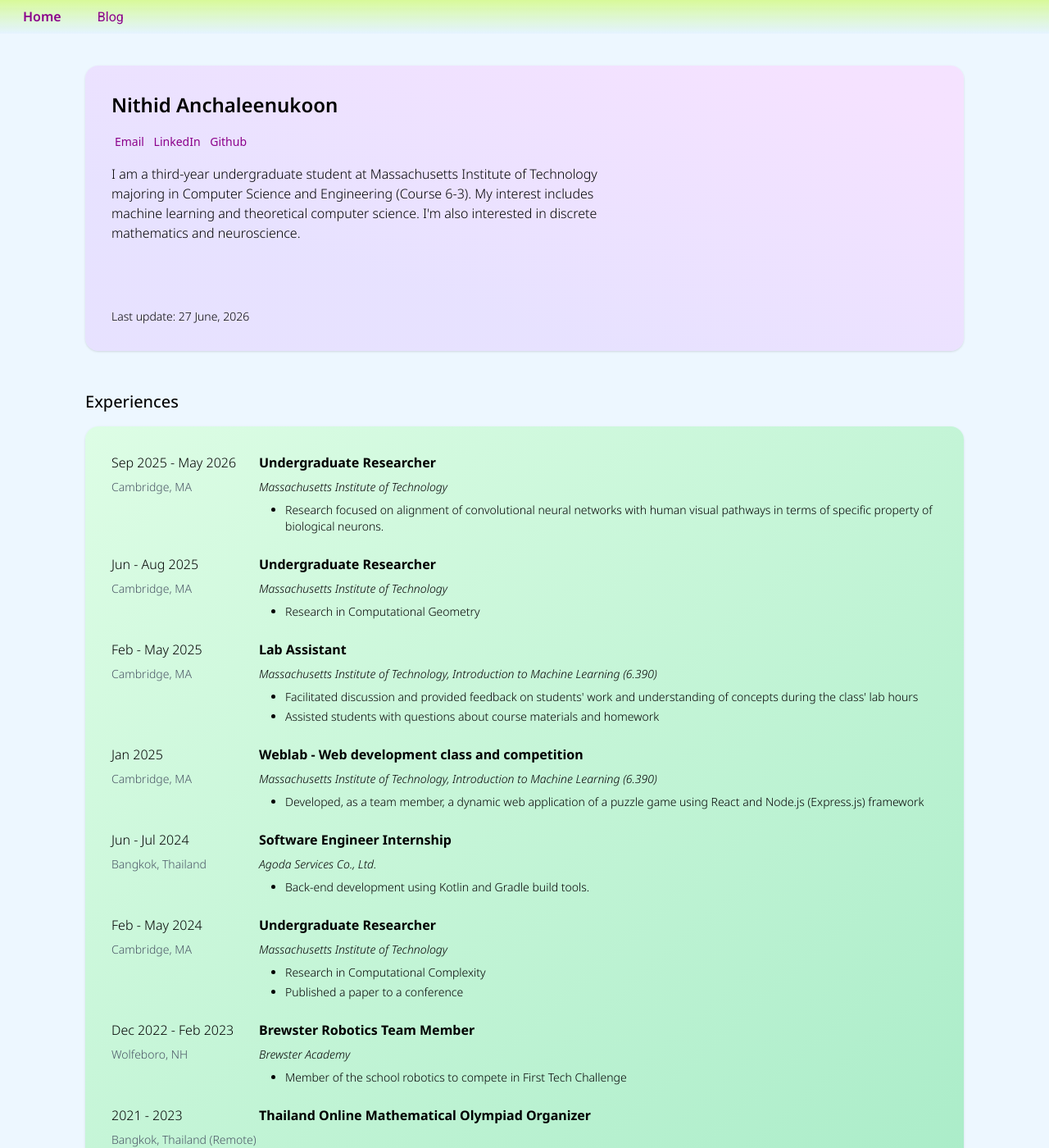
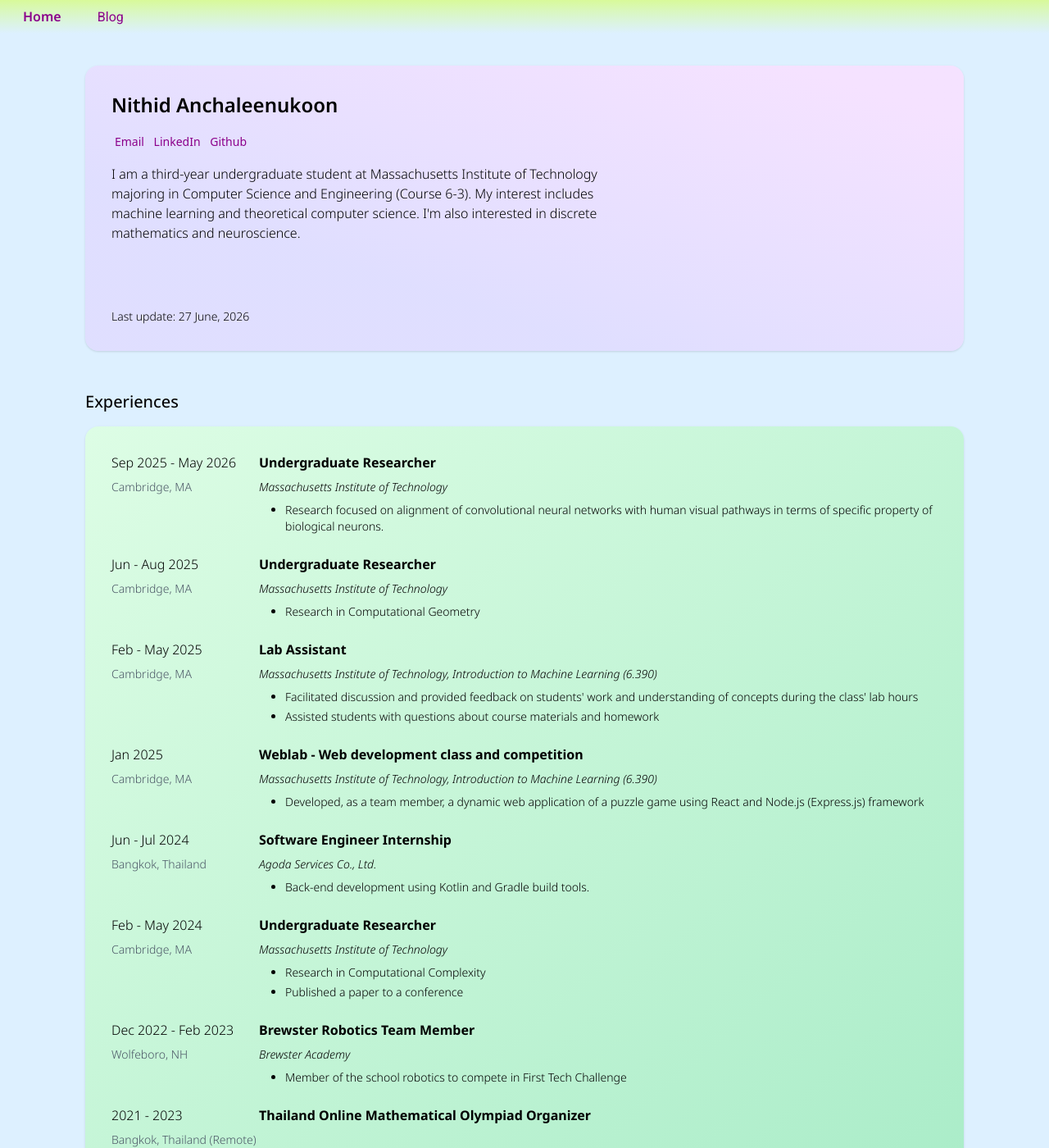
Before and after one commit to psi241/psi241.github.io, a Jekyll site: the page built from index.html, in a window 1280 px wide and 1400 px high. Shown: the whole window at 82% size. Built offline with Jekyll 4.4.1, drawn with Linux system fonts in a browser that asks for light colours.

Commit message:
Update css

```diff
--- a/assets/css/style.css
+++ b/assets/css/style.css
@@ -1,5 +1,5 @@
 :root {
-  --color-frost-blue: #ddf0ff88;
+  --color-frost-blue: #ddf0ff;
   --color-light-purple: #e2cfff88;
   --color-light-violet: #f5e2ff;
   --color-light-green: #ddfde5;
```
